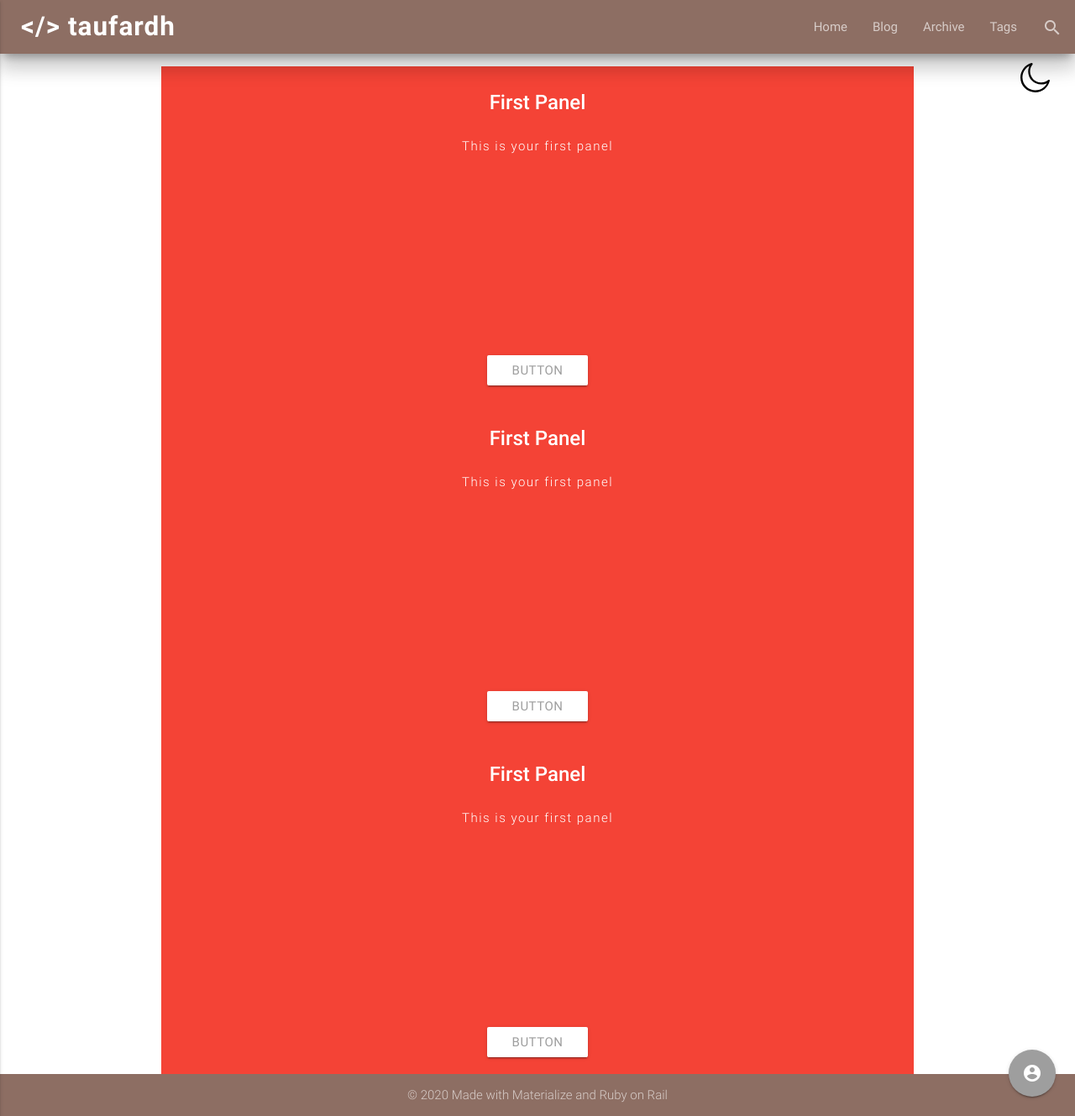
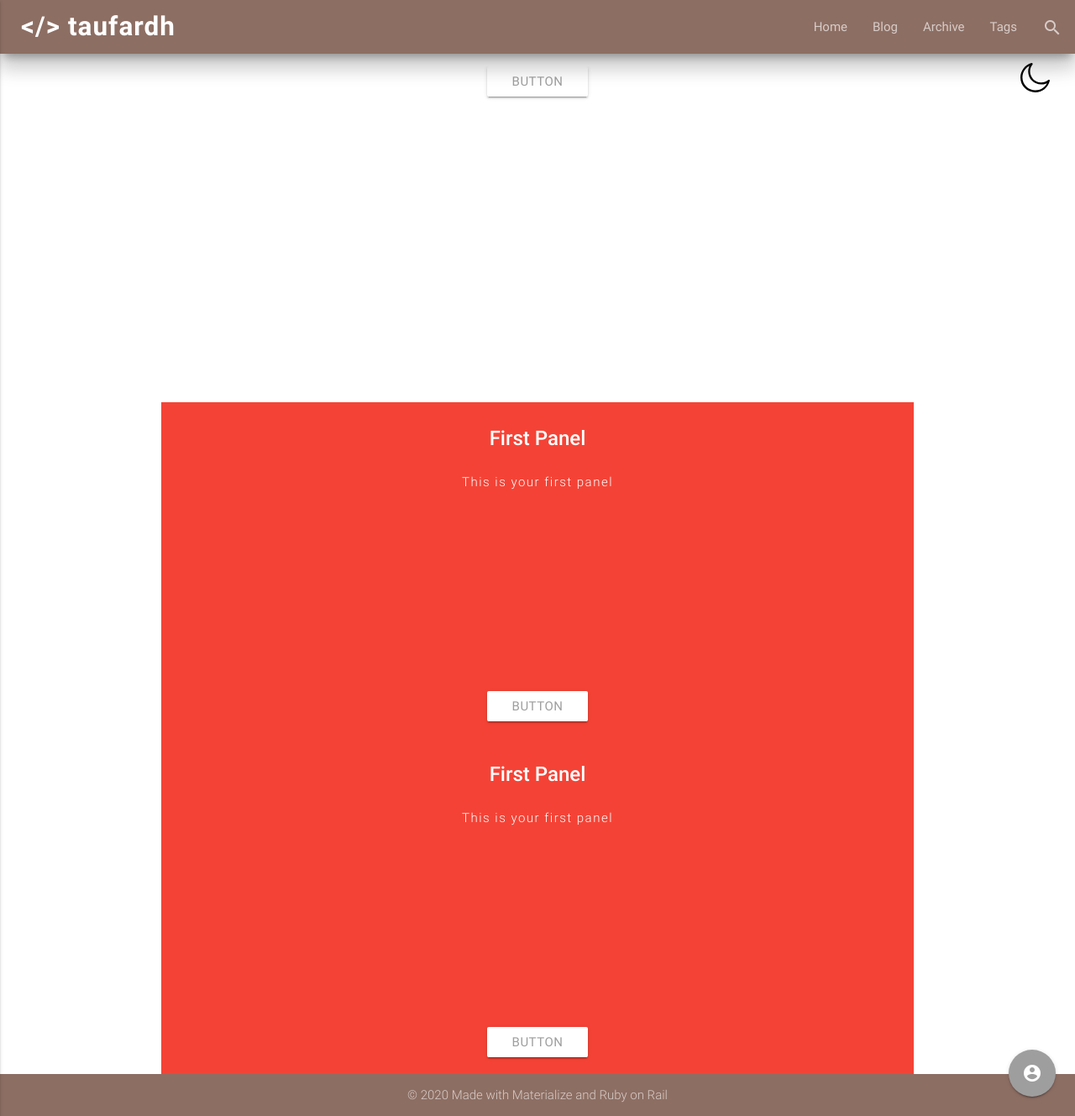
Before and after one commit to taufardh/old_project, a Jekyll site: the page built from galeri.html, in a window 1280 px wide and 1329 px high. Shown: the whole window at 84% size. Built offline with Jekyll 4.4.1, drawn with Linux system fonts in a browser that asks for light colours.

```diff
--- a/galeri.html
+++ b/galeri.html
@@ -5,7 +5,7 @@
 <main>
   <div class="section no-pad-bot">
     <div class="container blog-posts">
-        <div class="carousel carousel-slider center">
+        <div class="carousel center">
             <div class="carousel-fixed-item center">
               <a class="btn waves-effect white grey-text darken-text-2">button</a>
             </div>
```
